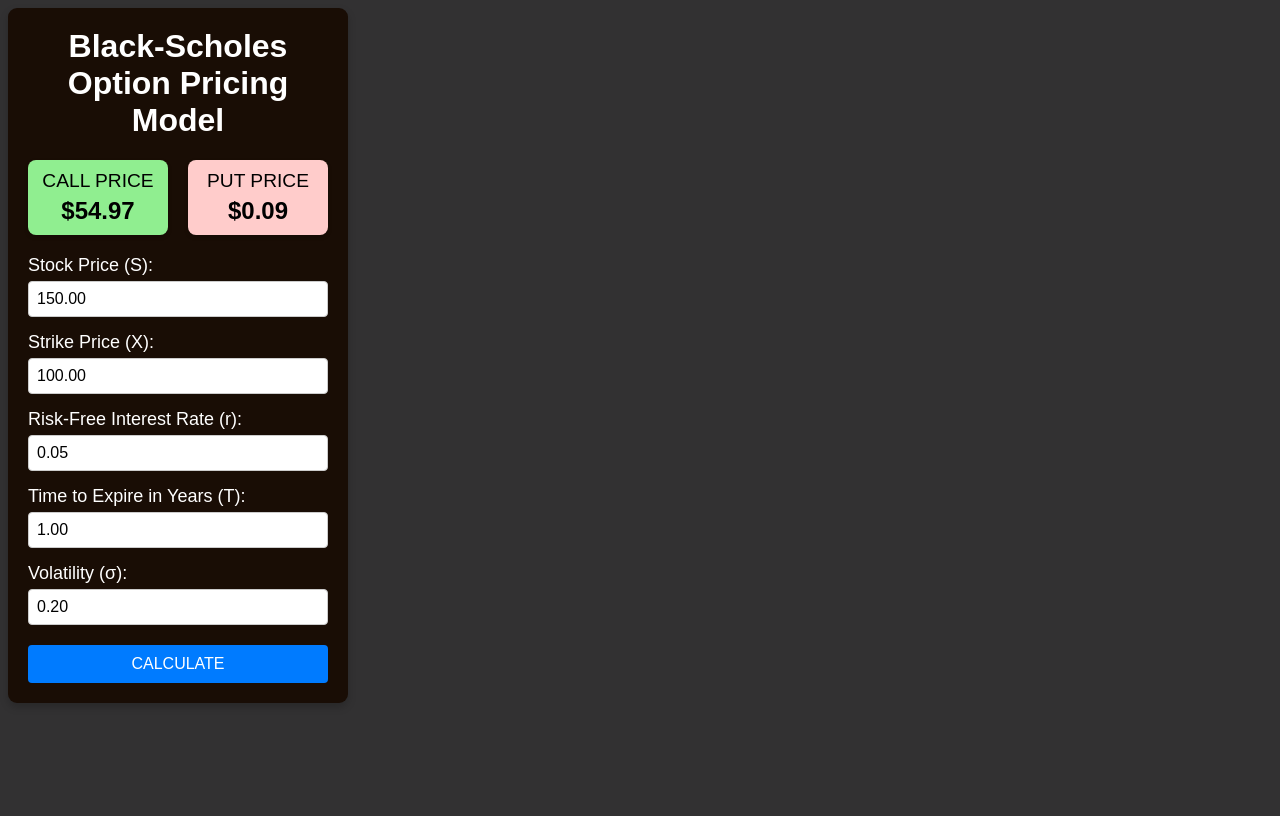
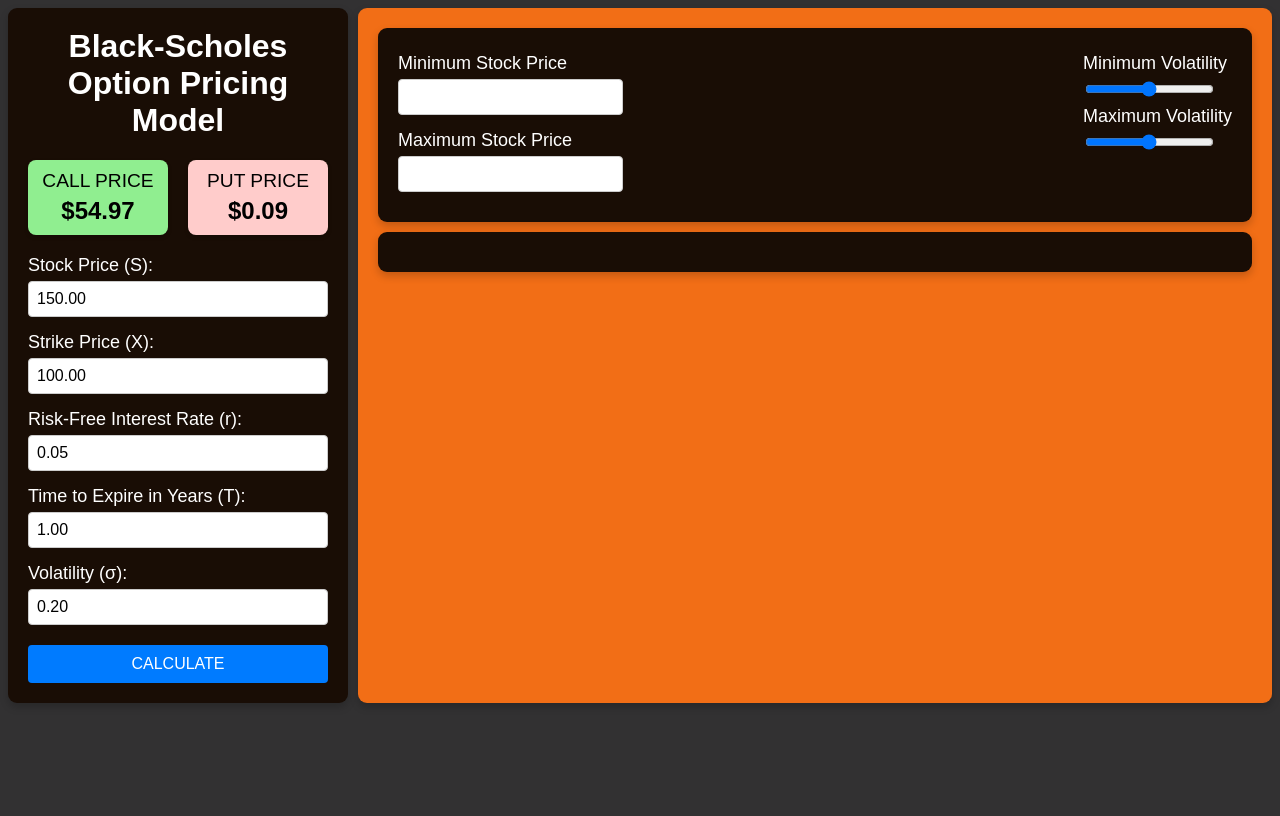
Before and after one commit to PrinceAJ17/OptionsPricing, a Flask app: page / in a window 1280 px wide. Run offline with Flask 3, Linux system fonts and the light colour scheme.

Commit message:
Added basic containers for heatmap and parameters

```diff
--- a/static/mystyle.css
+++ b/static/mystyle.css
@@ -60,9 +60,15 @@ input[type="number"] {
 
 input[type="number"]:focus{
     outline: none;
-    box-shadow: 0 0 0 2px #90ee90; /* Full freedom. (works also with border-radius) */
+    box-shadow: 0 0 0 2px #90ee90;
 }
 /* Container for the options pricing calculator */
+.container{
+    display: flex;
+    flex-direction: row;
+    gap: 10px;
+}
+
 .OptionsPricingCalc {
     display: flex;
     flex-direction: column;
@@ -118,3 +124,36 @@ input[type="number"]:focus{
     font-size: 1.5rem;
     font-weight: bold;
 }
+
+.Heatmap{
+    display: flex;
+    flex-direction: column;
+    justify-content: flex-start;
+    background-color: #f26e16;
+    border-radius: 9px;
+    padding: 20px;
+    width: 100%;
+    gap: 10px; /* Increased gap for better spacing */
+    box-shadow: 0 4px 8px rgba(0, 0, 0, 0.2); /* Added subtle shadow for better visual impact */
+}
+.HeatmapGraphs{
+    display: flex;
+    flex-direction: row;
+    justify-content: center;
+    background-color: #190d05;
+    border-radius: 9px;
+    padding: 20px;
+    gap: 10px; /* Increased gap for better spacing */
+    box-shadow: 0 4px 8px rgba(0, 0, 0, 0.2); /* Added subtle shadow for better visual impact */
+}
+
+.HeatmapParameters{
+    display: flex;
+    flex-direction: row;
+    justify-content: space-between;
+    background-color: #190d05;
+    border-radius: 9px;
+    padding: 20px;
+    gap: 10px; /* Increased gap for better spacing */
+    box-shadow: 0 4px 8px rgba(0, 0, 0, 0.2); /* Added subtle shadow for better visual impact */
+}
--- a/templates/index.html
+++ b/templates/index.html
@@ -8,6 +8,7 @@
     <title>Options Pricing</title>
 </head>
 <body>
+    <div class="container">
         <div class="OptionsPricingCalc">
             <form id="formSubmission" method="POST">
                 <h1>Black-Scholes Option Pricing Model</h1>
@@ -39,5 +40,27 @@
                 <button type="submit">CALCULATE</button>
             </form>
         </div>
+        <div class="Heatmap">
+            <div class="HeatmapParameters">
+                <div class="SPParameters">
+                    <label for="minStockPrice">Minimum Stock Price</label>
+                    <input type="number" id="minStockPrice" name="minStockPrice">
+
+                    <label for="maxStockPrice">Maximum Stock Price</label>
+                    <input type="number" id="maxStockPrice" name="maxStockPrice">
+                </div>
+                <div class="VolatilityParameters">
+                    <label for="minVolatility">Minimum Volatility</label>
+                    <input id="minVolatility" type="range" min="0" max="100">
+
+                    <label for="maxVolatility">Maximum Volatility</label>
+                    <input id="maxVolatility" type="range" min="0" max="100">
+                </div>
+            </div>
+            <div class="HeatmapGraphs">
+
+            </div>
+        </div>
+    </div>
 </body>
 </html>
```
Lines whose indentation alone changed are shown as unchanged.
